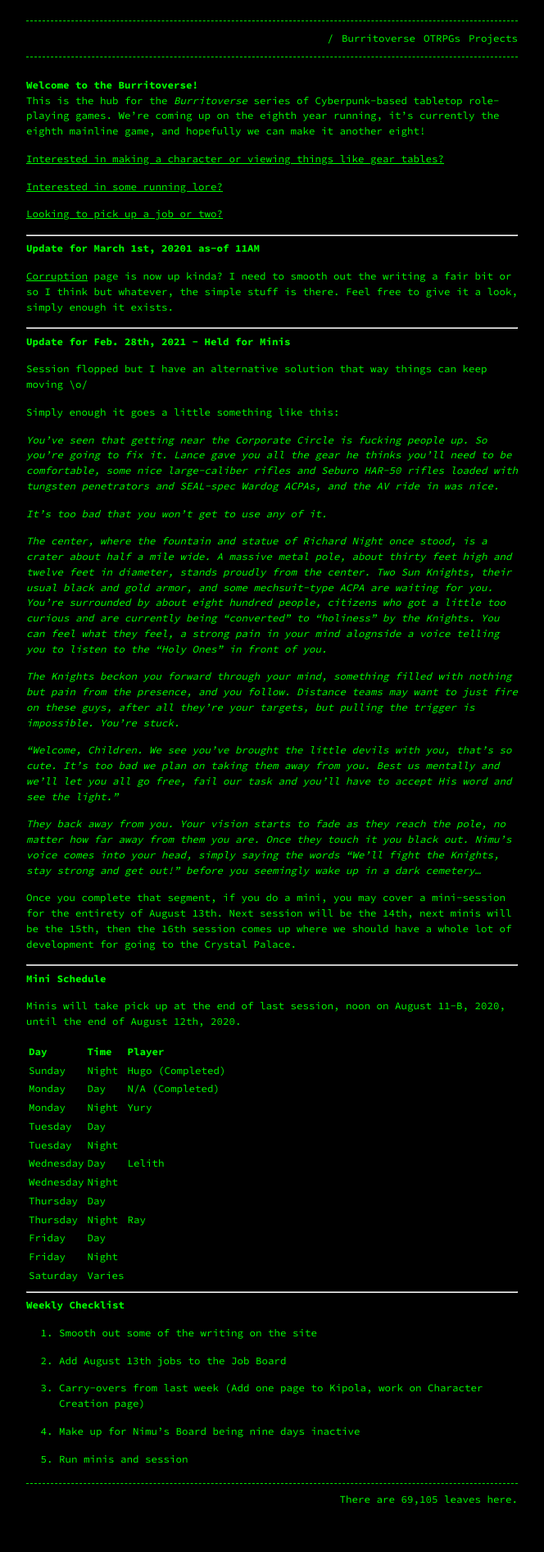
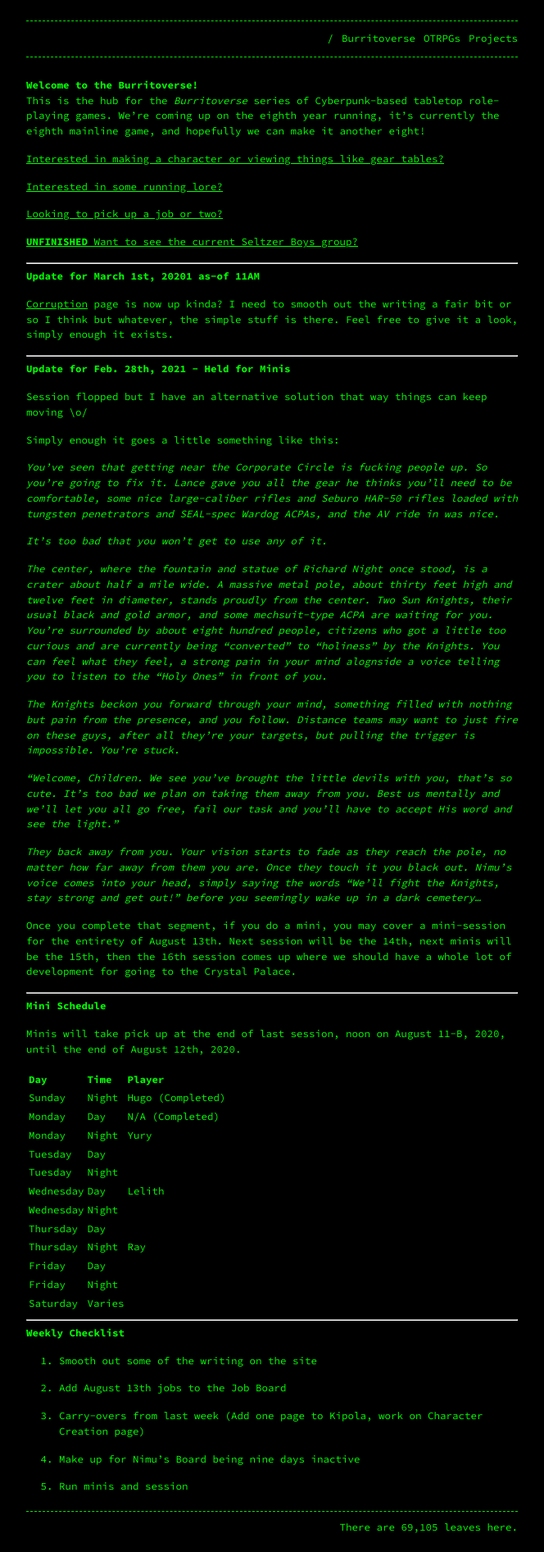
Before and after one commit to Terwilliger69105/69105.github.io, a Jekyll site: the page built from burritoverse.md, in a window 1280 px wide. Shown: the whole page at 82% size, without its empty margins (308-972 px from the left). Built offline with Jekyll 4.4.1, drawn with Linux system fonts in a browser that asks for light colours; our own code applies the rules of GitHub Pages for plain Markdown files; before the commit the page ends 1859 px from its top, so only the background shows below that.

Commit message:
Update burritoverse.md

```diff
--- a/burritoverse.md
+++ b/burritoverse.md
@@ -12,6 +12,8 @@ This is the hub for the *Burritoverse* series of Cyberpunk-based tabletop role-p
 [Interested in some running lore?](/burritoverse/lore/)
 
 [Looking to pick up a job or two?](/burritoverse/jobs/)
+
+[**UNFINISHED** Want to see the current Seltzer Boys group?](/burritoverse/characters/)
 
 ---
 
```
